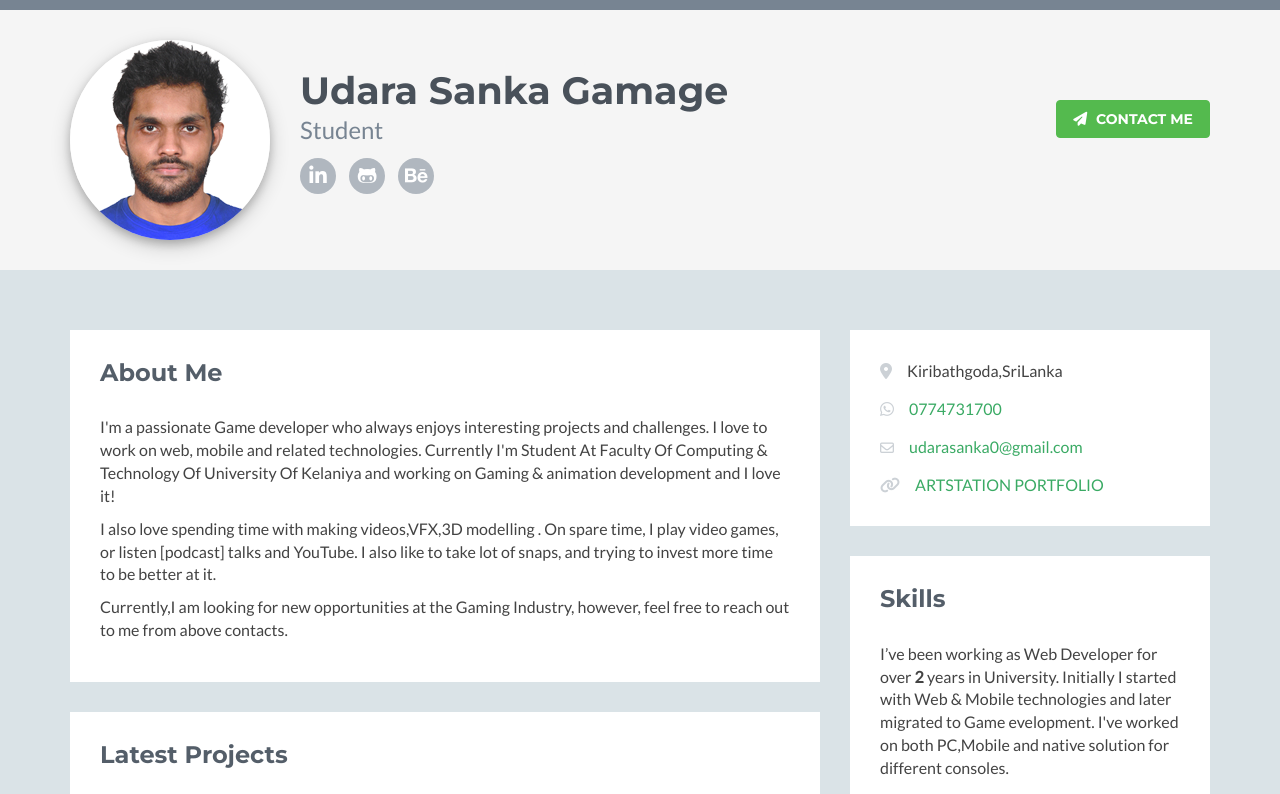
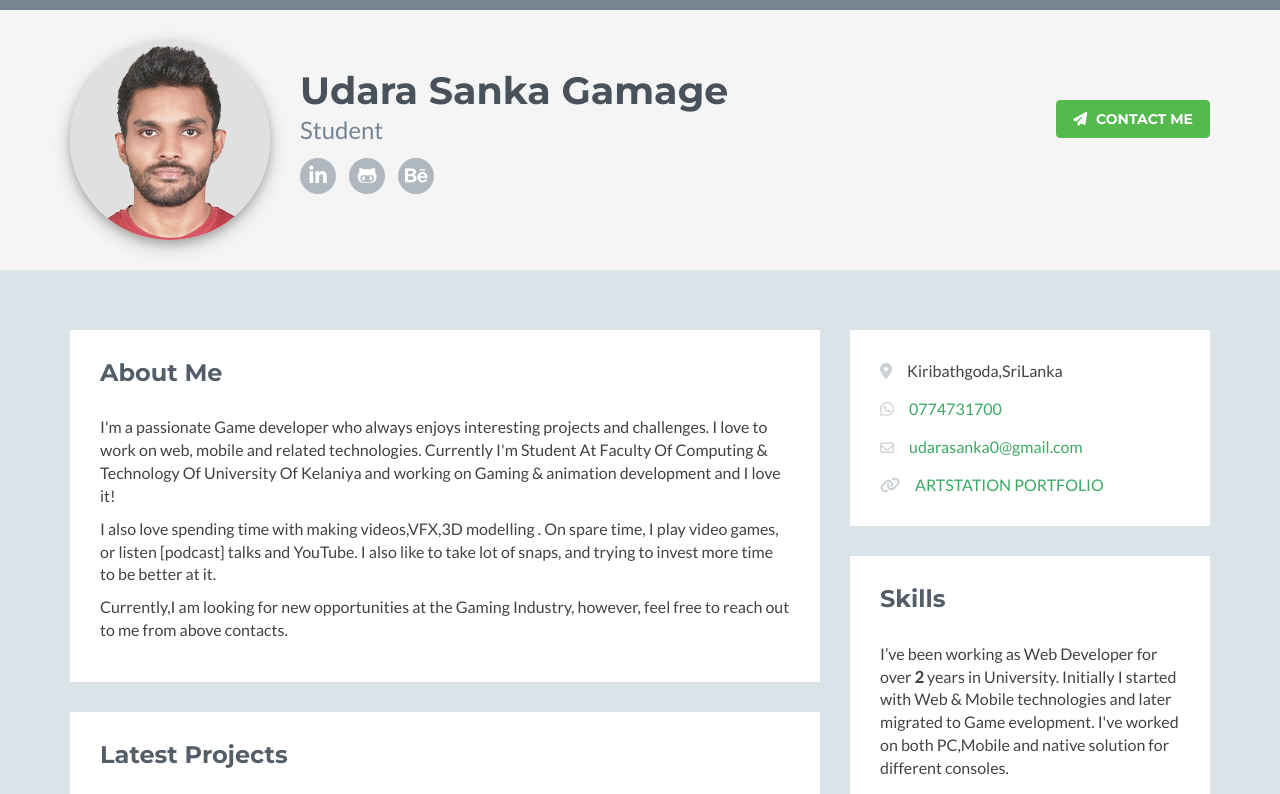
Before and after one commit to udarasanka0/udarasanka0.github.io, a plain HTML site: page index.html in a window 1280 px wide. Shown: the top 794 px of the page. Drawn offline with nearby package versions, Linux system fonts and the light colour scheme; no server answers.

Commit message:
update prpic

```diff
--- a/index.html
+++ b/index.html
@@ -46,7 +46,7 @@
     <!-- ******HEADER****** -->
     <header class="header">
         <div class="container">
-            <img class="profile-image img-responsive pull-left" src="assets/images/ProPic.png" alt="udara gamage - Portrait">
+            <img class="profile-image img-responsive pull-left" src="assets/images/udara2_black.png" alt="udara gamage - Portrait">
             <div class="profile-content pull-left">
                 <h1 class="name">Udara Sanka Gamage</h1>
                 <h2 class="desc">Student</h2>
```
Also changed, not shown: assets/images/udara2.png (added), assets/images/udara2_black.png (added), assets/images/udara2_t.png (added).
